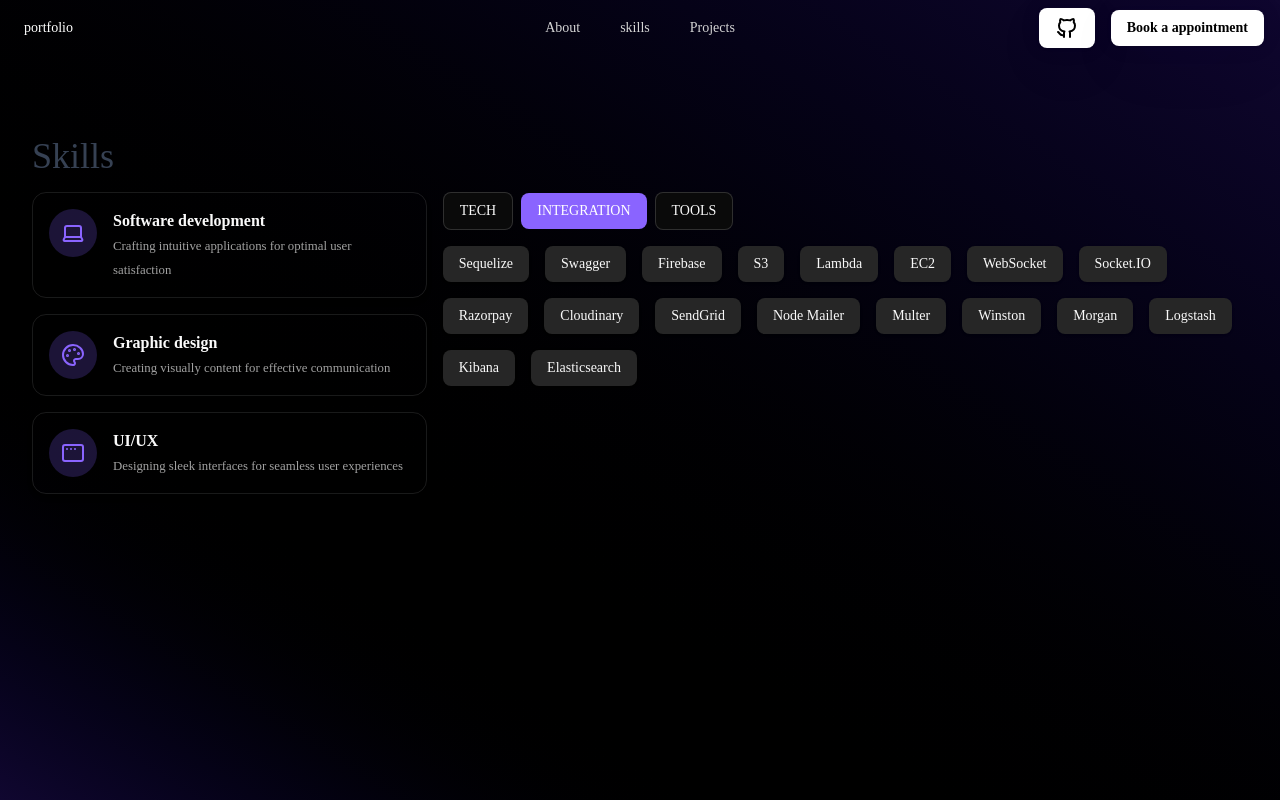
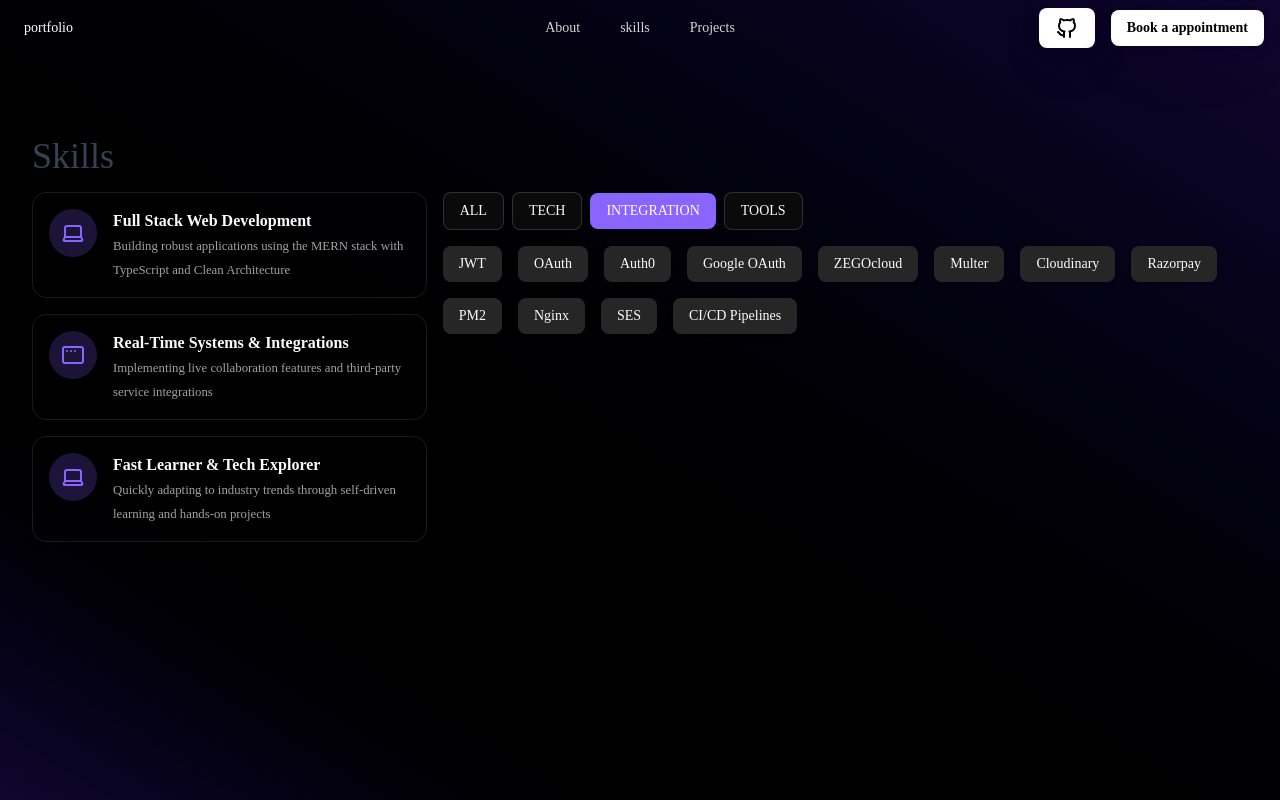
Before and after one commit to nithin5754/personal-website, a Next.js app: page /skills in a window 1280 px wide. Built offline with nearby package versions, Linux system fonts and the light colour scheme.

Commit message:
add search feature

```diff
--- a/src/app/about/page.tsx
+++ b/src/app/about/page.tsx
@@ -1,8 +1,28 @@
+import Heading from "@/components/Heading";
 
 
 const pages = () => {
   return (
-    <div>pages</div>
-  )
-}
-export default pages
+    <section className=" py-10 px-6 md:px-12">
+    <div className="max-w-4xl mx-auto">
+    <Heading className="mb-4">About Me</Heading>
+      <p className="text-lg text-gray-700 dark:text-gray-300 mb-4">
+        I'm a <span className="font-semibold text-indigo-600 dark:text-indigo-400"> MERN Stack Developer</span> with over 1.5 years of hands-on experience building scalable, high-performance web applications using technologies like JavaScript, TypeScript, React.js, Next.js, Node.js, Express.js, and MongoDB.
+      </p>
+      <p className="text-lg text-gray-700 dark:text-gray-300 mb-4">
+        My journey has been shaped by real-world projects, including <span className="font-semibold">Jersyman</span>, an e-commerce platform for sports jerseys that enhanced my problem-solving skills and deepened my passion for creating seamless online experiences.
+      </p>
+      <p className="text-lg text-gray-700 dark:text-gray-300 mb-4">
+        Another major milestone was <span className="font-semibold">Developers Market Zone</span>, a dynamic platform that blends social media interactions with a dual marketplace system — enabling users to auction items or sell directly. It pushed me to think creatively and build intuitive, real-time features.
+      </p>
+      <p className="text-lg text-gray-700 dark:text-gray-300 mb-4">
+        I also launched platforms like <span className="font-semibold">Phaseex.live</span> — a real-time project management tool powered by AI, and <span className="font-semibold">CodeHire</span> — a freelance marketplace with secure payments and user roles.
+      </p>
+      <p className="text-lg text-gray-700 dark:text-gray-300">
+        Looking ahead, I’m excited to apply my skills to meaningful, groundbreaking projects. This is just the beginning — I’m here to innovate, collaborate, and build tech that makes an impact.
+      </p>
+    </div>
+  </section>
+  );
+};
+export default pages;
--- a/src/app/projects/page.tsx
+++ b/src/app/projects/page.tsx
@@ -1,8 +1,45 @@
-
+"use client";
+import Container from "@/components/Component";
+import Heading from "@/components/Heading";
+import { ProjectsData, ProjectsType } from "@/hello";
+import { defaultAnimation } from "@/lib/animations";
+import { Fragment } from "react";
+import { motion } from "framer-motion";
+import Card from "@/components/Card";
+import HeaderSearchInput from "@/components/search/HeaderSearchInput";
 
 const page = () => {
   return (
-    <div>page</div>
-  )
-}
-export default page
+    <section id="skills" className="py-12">
+      <Container>
+        <div className="flex justify-between">
+          <Heading className="mb-4">Projects</Heading>
+         <div className="w-[400px]">
+         <HeaderSearchInput />
+         </div>
+        </div>
+
+        <section className=" flex flex-wrap justify-between  m-auto gap-4 h-fit w-full">
+          {ProjectsData &&
+            ProjectsData.map((project: ProjectsType) => (
+              <Fragment key={project.id}>
+                <motion.div
+                  variants={defaultAnimation}
+                  initial="initial"
+                  whileInView="animate"
+                  whileTap="tap"
+                  transition={{
+                    duration: 0.3,
+                  }}
+                  whileHover="hover"
+                >
+                  <Card data={project} />
+                </motion.div>
+              </Fragment>
+            ))}
+        </section>
+      </Container>
+    </section>
+  );
+};
+export default page;
--- /dev/null
+++ b/src/app/skills/loading.tsx
@@ -0,0 +1,8 @@
+
+
+const Loading = () => {
+  return (
+    <div>Loading....</div>
+  )
+}
+export default Loading
--- a/src/app/skills/page.tsx
+++ b/src/app/skills/page.tsx
@@ -15,8 +15,12 @@
   );
 
   useEffect(() => {
+   if(type===SkillType.ALL){
+    setSkillsToShow(allSkills);
+   }else{
     const filtered = allSkills.filter((skill) => skill.type === type);
     setSkillsToShow(filtered);
+   }
   }, [type]);
 
   return (
--- a/src/components/Hero.tsx
+++ b/src/components/Hero.tsx
@@ -45,8 +45,8 @@
               }}
               className="truncate"
             >
-              Self-Taught Graphic Designer <br />
-              Turned Self-Taught Web Developer
+               MERN Full Stack Developer - dedicated to turning complex<br />
+               challenges into elegant front-end and back-end solutions
             </motion.p>
           </div>
           <div className="hidden md:block">
@@ -71,11 +71,11 @@
             <motion.p
               initial={{
                 opacity: 0,
-                fontSize: "4rem",
+                fontSize: "8rem",
               }}
               animate={{
                 originY: 0,
-                fontSize: "1.5rem",
+                fontSize: "2rem",
                 opacity: [1, 1],
               }}
               transition={{
@@ -84,7 +84,9 @@
               }}
               className="truncate"
             >
-              Full Stack Developer <br />
+
+              MERN Full Stack Developer - dedicated to turning complex<br />
+              challenges into elegant front-end and back-end solutions
             </motion.p>
           </div>
           <div className="my-4"></div>
--- a/src/components/navbar/NavBar.tsx
+++ b/src/components/navbar/NavBar.tsx
@@ -58,13 +58,20 @@
               </a>
             ))}
             <div className="flex w-full flex-col gap-4">
+            <a
+                  target="_blank"
+  rel="noopener noreferrer"
+                href="https://github.com/nithin5754?tab=repositories">
               <NavbarButton
                 onClick={() => setIsMobileMenuOpen(false)}
                 variant="primary"
                 className="w-full"
               >
-            <IconBrandGithub /> Github
+
+                <IconBrandGithub /> Github
+
               </NavbarButton>
+                </a>
               <NavbarButton
                 onClick={() => setIsMobileMenuOpen(false)}
                 variant="primary"
--- /dev/null
+++ b/src/components/search/HeaderSearchInput.tsx
@@ -0,0 +1,49 @@
+"use client";
+import { ChangeEvent, FC, FormEvent, ReactElement, useState } from "react";
+import { Button } from "../ui/button";
+import { SearchIcon } from "lucide-react";
+import { Input } from "../ui/input";
+
+const HeaderSearchInput: FC = (): ReactElement => {
+  const [searchItem, setSearchItem] = useState<string>("");
+
+  const navigateSearchPage = (): void => {
+    if (searchItem.trim()) {
+
+      console.log("Searching for:", searchItem);
+    }
+  };
+
+  return (
+    <div className="w-full max-w-xl mx-auto mt-2 md:mt-0">
+      <form
+        onSubmit={(event: FormEvent) => {
+          event.preventDefault();
+          navigateSearchPage();
+        }}
+        className="flex items-center w-full rounded-full bg-white/10 backdrop-blur-sm border border-white/20 focus-within:ring-2 focus-within:ring-white/40 transition"
+      >
+        <Input
+          type="text"
+          name="search"
+          value={searchItem}
+          aria-label="Search websites"
+          onChange={(event: ChangeEvent<HTMLInputElement>) =>
+            setSearchItem(event.target.value)
+          }
+          placeholder="What type of project are you looking for?"
+          className="flex-1 px-4 py-2 text-sm text-white bg-transparent border-none focus:outline-none placeholder:text-white/60"
+        />
+        <Button
+          type="submit"
+          variant="ghost"
+          className="p-2 rounded-full text-white hover:bg-white/10"
+        >
+          <SearchIcon className="h-5 w-5" />
+        </Button>
+      </form>
+    </div>
+  );
+};
+
+export default HeaderSearchInput;
--- a/src/components/ui/button.tsx
+++ b/src/components/ui/button.tsx
@@ -2,6 +2,7 @@
 import { Slot } from "@radix-ui/react-slot"
 import { cva, type VariantProps } from "class-variance-authority"
 import { cn } from "@/lib/utils"
+
 
 
 const buttonVariants = cva(
--- /dev/null
+++ b/src/components/ui/input.tsx
@@ -0,0 +1,19 @@
+import { cn } from "@/lib/utils"
+import * as React from "react"
+function Input({ className, type, ...props }: React.ComponentProps<"input">) {
+  return (
+    <input
+      type={type}
+      data-slot="input"
+      className={cn(
+        "file:text-foreground placeholder:text-muted-foreground selection:bg-primary selection:text-primary-foreground dark:bg-input/30 border-input flex h-9 w-full min-w-0 rounded-md border bg-transparent px-3 py-1 text-base shadow-xs transition-[color,box-shadow] outline-none file:inline-flex file:h-7 file:border-0 file:bg-transparent file:text-sm file:font-medium disabled:pointer-events-none disabled:cursor-not-allowed disabled:opacity-50 md:text-sm",
+        "focus-visible:border-ring focus-visible:ring-ring/50 focus-visible:ring-[3px]",
+        "aria-invalid:ring-destructive/20 dark:aria-invalid:ring-destructive/40 aria-invalid:border-destructive",
+        className
+      )}
+      {...props}
+    />
+  )
+}
+
+export { Input }
--- a/src/lib/skill.constant.tsx
+++ b/src/lib/skill.constant.tsx
@@ -2,66 +2,74 @@
 import { AppWindowMac, Laptop, Palette } from "lucide-react";
 
 export enum SkillType {
+  ALL='ALL',
   TECH = "TECH",
   INTEGRATION = "INTEGRATION",
-  TOOLS = "TOOLS",
+  TOOLS = "TOOLS"
 }
 
 export const mainSkills = [
   {
-    name: "Software development",
-    caption: "Crafting intuitive applications for optimal user satisfaction",
+    name: "Full Stack Web Development",
+    caption: "Building robust applications using the MERN stack with TypeScript and Clean Architecture",
     icon: <Laptop size="1.5em" />,
   },
   {
-    name: "Graphic design",
-    caption: "Creating visually content for effective communication",
-    icon: <Palette size="1.5em" />,
+    name: "Real-Time Systems & Integrations",
+    caption: "Implementing live collaboration features and third-party service integrations",
+    icon: <AppWindowMac size="1.5em" />,
   },
   {
-    name: "UI/UX",
-    caption: "Designing sleek interfaces for seamless user experiences",
-    icon: <AppWindowMac size="1.5em" />,
+    name: "Fast Learner & Tech Explorer",
+    caption: "Quickly adapting to industry trends through self-driven learning and hands-on projects",
+    icon: <Laptop size="1.5em" />,
   },
 ];
 
+
+
 export const allSkills = [
-  { name: "Typescript", type: SkillType.TECH },
+  // TECH
+  { name: "TypeScript", type: SkillType.TECH },
+  { name: "JavaScript", type: SkillType.TECH },
+  { name: "React.js", type: SkillType.TECH },
+  { name: "Redux Toolkit", type: SkillType.TECH },
   { name: "Next.js", type: SkillType.TECH },
+  { name: "Angular", type: SkillType.TECH },
   { name: "Node.js", type: SkillType.TECH },
-  { name: "Microservice", type: SkillType.TECH },
-  { name: "Docker", type: SkillType.TECH },
-  { name: "Kubernetes", type: SkillType.TECH },
-  { name: "Kafka", type: SkillType.TECH },
   { name: "Express.js", type: SkillType.TECH },
-  { name: "React.js", type: SkillType.TECH },
-  { name: "Redux", type: SkillType.TECH },
   { name: "MongoDB", type: SkillType.TECH },
-  { name: "Postgress", type: SkillType.TECH },
-  { name: "CLEAN architecture", type: SkillType.TECH },
-  { name: "MVC architecture", type: SkillType.TECH },
-  { name: "Tailwind", type: SkillType.TECH },
-  { name: "Sequelize", type: SkillType.INTEGRATION },
-  { name: "Swagger", type: SkillType.INTEGRATION },
-  { name: "Firebase", type: SkillType.INTEGRATION },
-  { name: "S3", type: SkillType.INTEGRATION },
-  { name: "Lambda", type: SkillType.INTEGRATION },
-  { name: "EC2", type: SkillType.INTEGRATION },
-  { name: "WebSocket", type: SkillType.INTEGRATION },
-  { name: "Socket.IO", type: SkillType.INTEGRATION },
+  { name: "PostgreSQL", type: SkillType.TECH },
+  { name: "Redis", type: SkillType.TECH },
+  { name: "Firebase", type: SkillType.TECH },
+  { name: "Clean Architecture", type: SkillType.TECH },
+  { name: "Socket.IO", type: SkillType.TECH },
+  { name: "GraphQL", type: SkillType.TECH },
+  { name: "Tailwind CSS", type: SkillType.TECH },
+  { name: "Bootstrap", type: SkillType.TECH },
+
+  // INTEGRATION
+  { name: "JWT", type: SkillType.INTEGRATION },
+  { name: "OAuth", type: SkillType.INTEGRATION },
+  { name: "Auth0", type: SkillType.INTEGRATION },
+  { name: "Google OAuth", type: SkillType.INTEGRATION },
+  { name: "ZEGOcloud", type: SkillType.INTEGRATION },
+  { name: "Multer", type: SkillType.INTEGRATION },
+  { name: "Cloudinary", type: SkillType.INTEGRATION },
   { name: "Razorpay", type: SkillType.INTEGRATION },
-  { name: "Cloudinary", type: SkillType.INTEGRATION },
-  { name: "SendGrid", type: SkillType.INTEGRATION },
-  { name: "Node Mailer", type: SkillType.INTEGRATION },
-  { name: "Multer", type: SkillType.INTEGRATION },
-  { name: "Winston", type: SkillType.INTEGRATION },
-  { name: "Morgan", type: SkillType.INTEGRATION },
-  { name: "Logstash", type: SkillType.INTEGRATION },
-  { name: "Kibana", type: SkillType.INTEGRATION },
-  { name: "Elasticsearch", type: SkillType.INTEGRATION },
+  { name: "PM2", type: SkillType.INTEGRATION },
+  { name: "Nginx", type: SkillType.INTEGRATION },
+  { name: "SES", type: SkillType.INTEGRATION },
+  { name: "CI/CD Pipelines", type: SkillType.INTEGRATION },
+
+  // TOOLS
+  { name: "Docker", type: SkillType.TOOLS },
   { name: "Git", type: SkillType.TOOLS },
   { name: "Postman", type: SkillType.TOOLS },
   { name: "Figma", type: SkillType.TOOLS },
-  { name: "Illustrator", type: SkillType.TOOLS },
-  { name: "Photoshop", type: SkillType.TOOLS },
+  { name: "Jest", type: SkillType.TOOLS },
+  { name: "React Testing Library", type: SkillType.TOOLS },
+  { name: "Webpack", type: SkillType.TOOLS },
+  { name: "Babel", type: SkillType.TOOLS },
+  { name: "YAML", type: SkillType.TOOLS },
 ];
```
